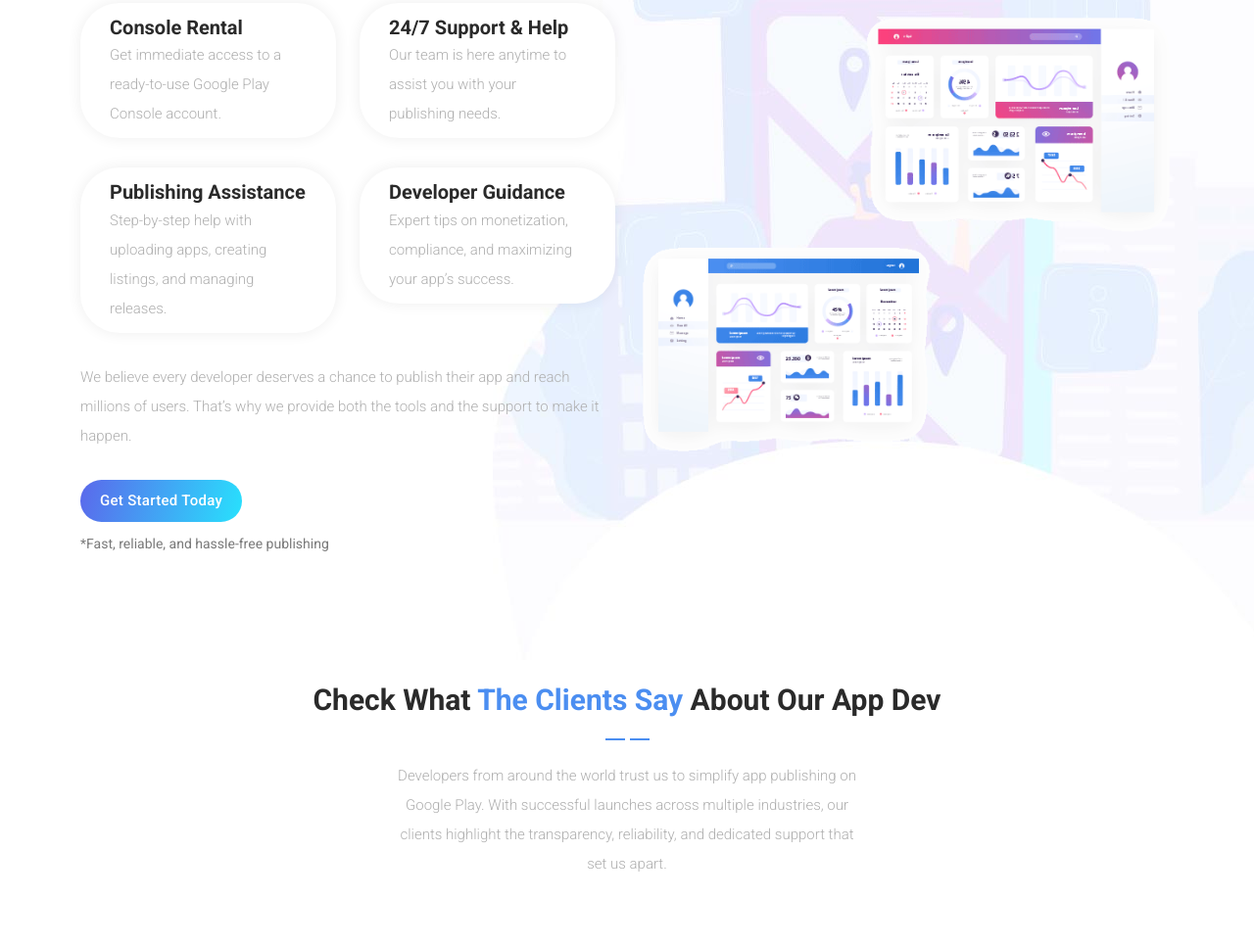
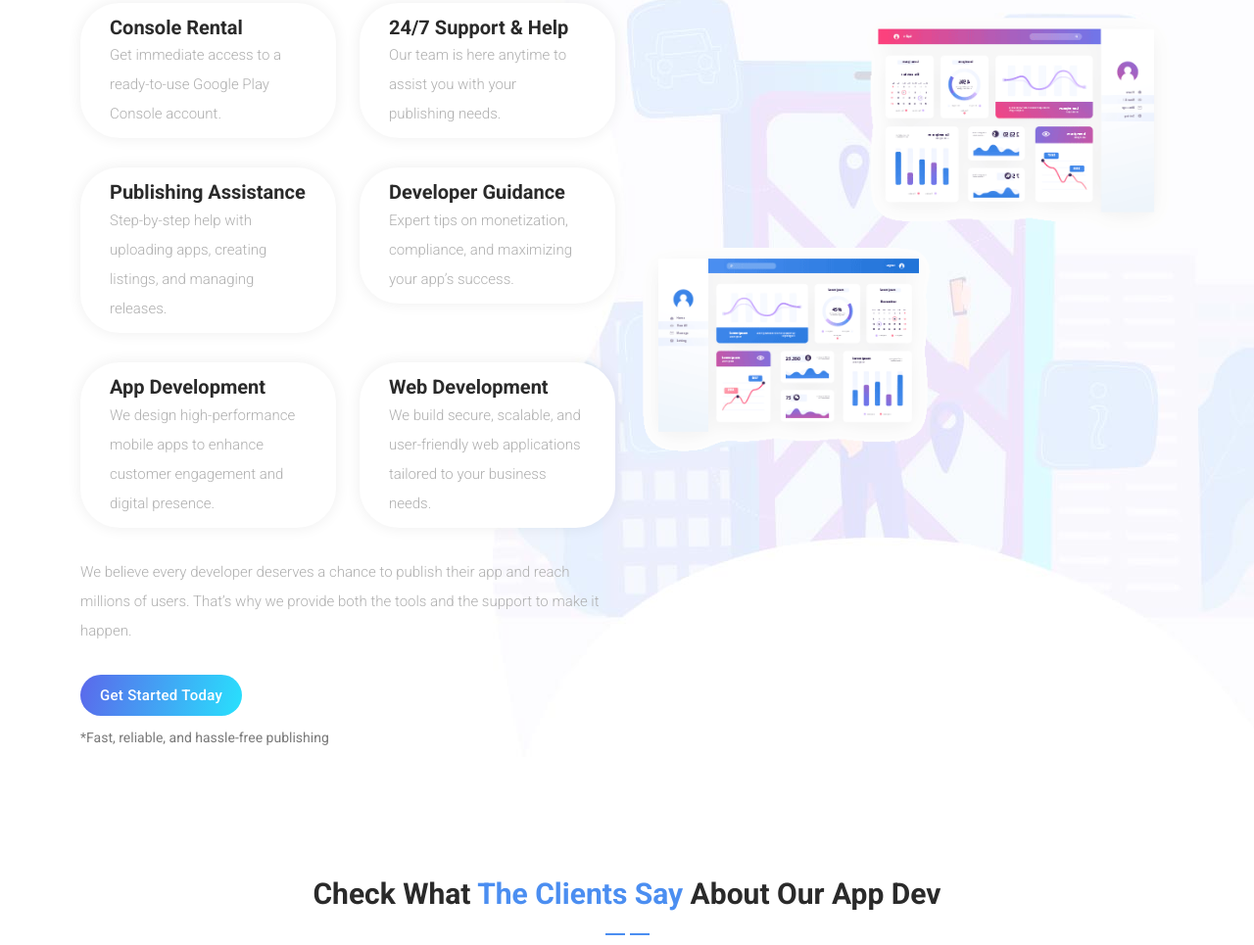
Before and after one commit to devlopboost-sketch/DevBoostLanding, a plain HTML site: page index.html in a window 1280 px wide. Shown: the part 1987-2952 px from the top of the page at 98% size. Drawn offline with Linux system fonts and the light colour scheme.

Commit message:
app + web

```diff
--- a/index.html
+++ b/index.html
@@ -258,6 +258,26 @@
             </div>
           </div>
         </div>
+        <!--  <div class="col-lg-3">
+          <div class="service-item third-service">
+            <div class="icon"></div>
+            <h4>APP Development</h4>
+      <p>We design high-performance mobile apps for iOS and Android to enhance customer engagement and digital presence.</p>
+            <div class="text-button">
+              <a href="#">Read More <i class="fa fa-arrow-right"></i></a>
+            </div>
+          </div>
+        </div>
+        <div class="col-lg-3">
+          <div class="service-item fourth-service">
+            <div class="icon"></div>
+            <h4>Web Development </h4>
+      <p>We build secure, scalable, and user-friendly web applications tailored to your business needs.</p>
+            <div class="text-button">
+              <a href="#">Read More <i class="fa fa-arrow-right"></i></a>
+            </div>
+          </div>
+        </div> -->
       </div>
     </div>
   </div>
@@ -299,6 +319,20 @@
           <p>Expert tips on monetization, compliance, and maximizing your app’s success.</p>
               </div>
             </div>
+
+  <div class="col-lg-6">
+              <div class="box-item">
+                <h4><a href="#">App Development</a></h4>
+          <p>We design high-performance mobile apps to enhance customer engagement and digital presence.</p>
+              </div>
+            </div>
+            <div class="col-lg-6">
+              <div class="box-item">
+                <h4><a href="#">Web Development </a></h4>
+          <p>We build secure, scalable, and user-friendly web applications tailored to your business needs.</p>
+              </div>
+            </div>
+
             <div class="col-lg-12">
         <p>
           We believe every developer deserves a chance to publish their app and reach millions of users.
```
